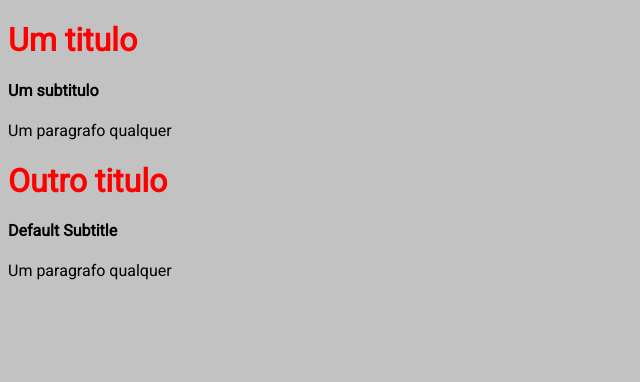
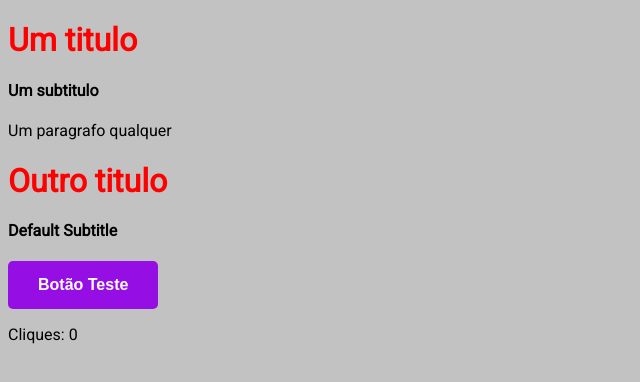
Before and after one commit to costagabriel99/react-nextjs-exemplos, a Next.js app: page / in a window 1280 px wide. Shown: the top 382 px of the page, without its empty margins (0-640 px from the left). Built offline with nearby package versions, Linux system fonts and the light colour scheme.

Commit message:
Criado useState

```diff
--- a/pages/index.jsx
+++ b/pages/index.jsx
@@ -1,9 +1,19 @@
+import { useState } from 'react'
 import Head from 'next/head'
 
 import Title from "../src/components/title/Title"
 import Subtitle from "../src/components/subtitle/Subtitle"
+import Button from '../src/components/button/Button'
+
 
 function HomePage (){
+
+    const [click, setClick] = useState(0)
+
+    const handleClick = () => {
+        setClick (click + 1)
+    }
+
     return (
         <>
             <Head>
@@ -15,7 +25,12 @@
               <p>Um paragrafo qualquer</p>
               <Title>Outro titulo</Title>
               <Subtitle/>
-              <p>Um paragrafo qualquer</p>
+              <Button onClick={handleClick}
+
+              >
+                Botão Teste
+            </Button>
+            <p>Cliques: {click}</p>
             </div>
         </>
     )
--- /dev/null
+++ b/src/components/button/Button.jsx
@@ -0,0 +1,14 @@
+import styles from './Button.module.css'
+
+function Button ({ children, onClick }) {
+    return (
+        <button
+            className= {styles.button}
+            onClick={onClick}
+        >
+            { children }
+        </button>
+    )
+}
+
+export default Button
--- /dev/null
+++ b/src/components/button/Button.module.css
@@ -0,0 +1,15 @@
+.button {
+    background-color: #950ee4;
+    border: none;
+    color: white;
+    font-size: 16px;
+    font-weight: bold;
+    padding: 15px 30px;
+    border-radius: 5px;
+    cursor: pointer;
+    transition: all 0,5s;
+}
+
+.button:hover {
+    background-color: #b032f8;
+}
```
